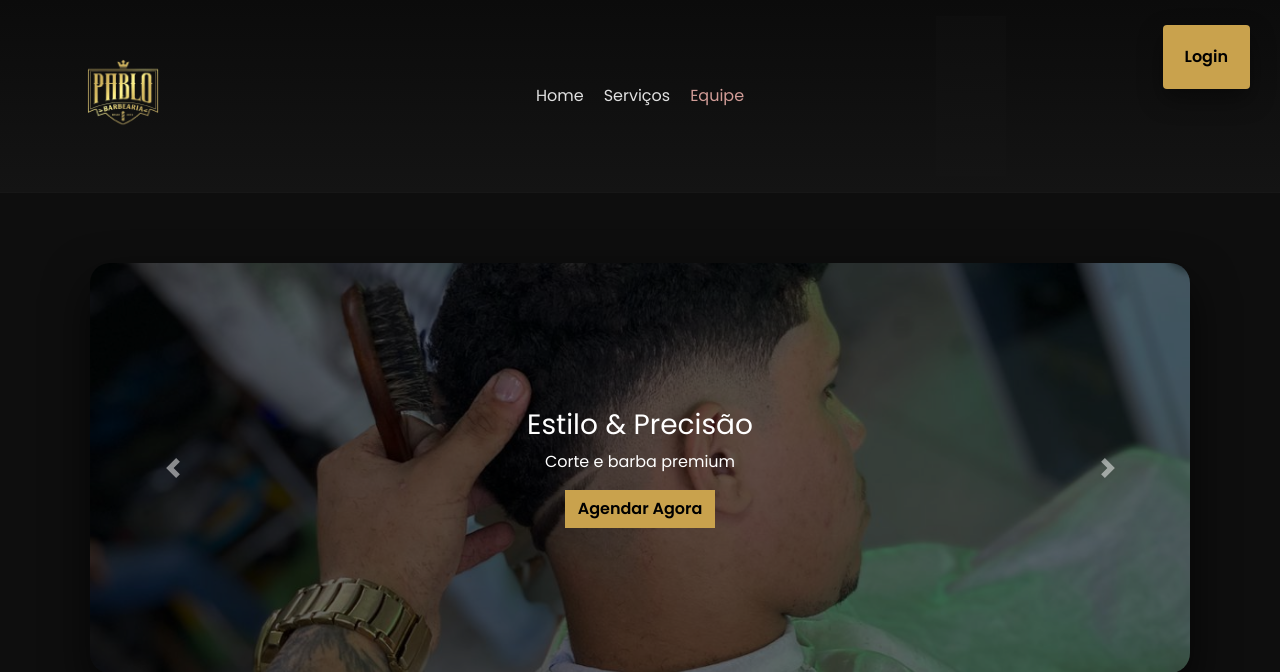
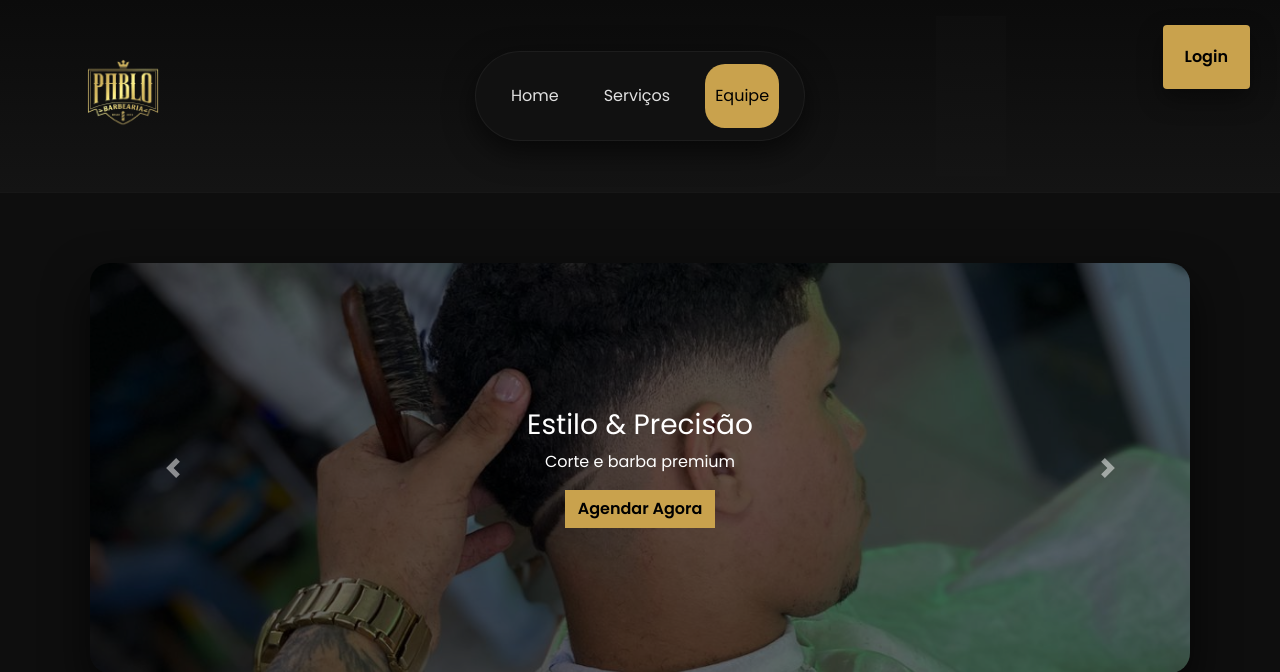
Before and after one commit to pablin55/barbearia, a Laravel app: page / in a window 1280 px wide. Shown: the top 672 px of the page. Run offline with Laravel 12, Linux system fonts and the light colour scheme; some libraries are stand-ins or nearby versions.

Commit message:
mudei mais la em cima

```diff
--- a/resources/views/index.blade.php
+++ b/resources/views/index.blade.php
@@ -232,6 +232,42 @@
     border-color: rgba(255, 255, 255, 0.1);
     margin: 30px 0;
 }
+/* NAV BOX PREMIUM */
+.navbar-wrapper {
+    display: flex;
+    justify-content: center;
+}
+
+.custom-nav-box {
+    background: #111;
+    padding: 12px 25px;
+    border-radius: 50px;
+    box-shadow: 0 10px 30px rgba(0,0,0,0.6);
+    border: 1px solid rgba(255,255,255,0.05);
+    display: flex;
+    gap: 25px;
+}
+
+/* Links */
+.custom-nav-box .nav-link {
+    color: #ccc;
+    font-weight: 500;
+    transition: 0.3s ease;
+    padding: 8px 14px;
+    border-radius: 20px;
+}
+
+/* Hover */
+.custom-nav-box .nav-link:hover {
+    background-color: rgba(201,162,77,0.15);
+    color: var(--accent);
+}
+
+/* Ativo */
+.custom-nav-box .active {
+    background-color: var(--accent);
+    color: #000 !important;
+}
 
 </style>
 </head>
@@ -249,12 +285,13 @@
 
         <div class="col-lg-6">
             <nav class="navbar navbar-expand-lg navbar-light py-3 py-lg-0 justify-content-center">
-                <div class="navbar-nav">
-                    <a href="{{ route('home') }}" class="nav-item nav-link">Home</a>
-                    <a href="{{ route('servicos') }}" class="nav-item nav-link">Serviços</a>
-                    <a href="{{ route('equipe') }}" class="nav-item nav-link active">Equipe</a>
-                </div>
-
+               <div class="navbar-wrapper">
+    <div class="navbar-nav custom-nav-box">
+        <a href="{{ route('home') }}" class="nav-item nav-link">Home</a>
+        <a href="{{ route('servicos') }}" class="nav-item nav-link">Serviços</a>
+        <a href="{{ route('equipe') }}" class="nav-item nav-link active">Equipe</a>
+    </div>
+</div>
 
             </nav>
         </div>
```
Also changed, not shown: resources/views/equipe.blade.php (+42 -7 lines).
